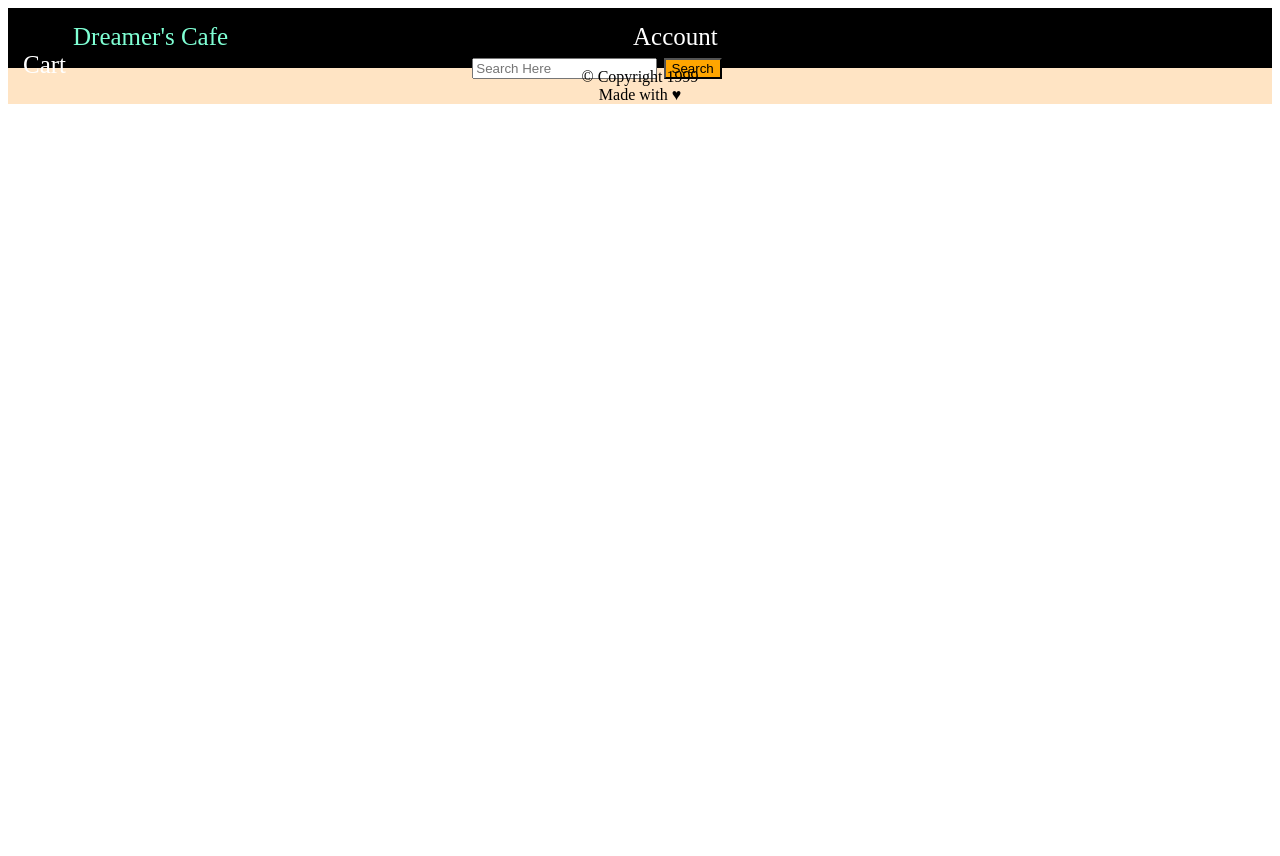
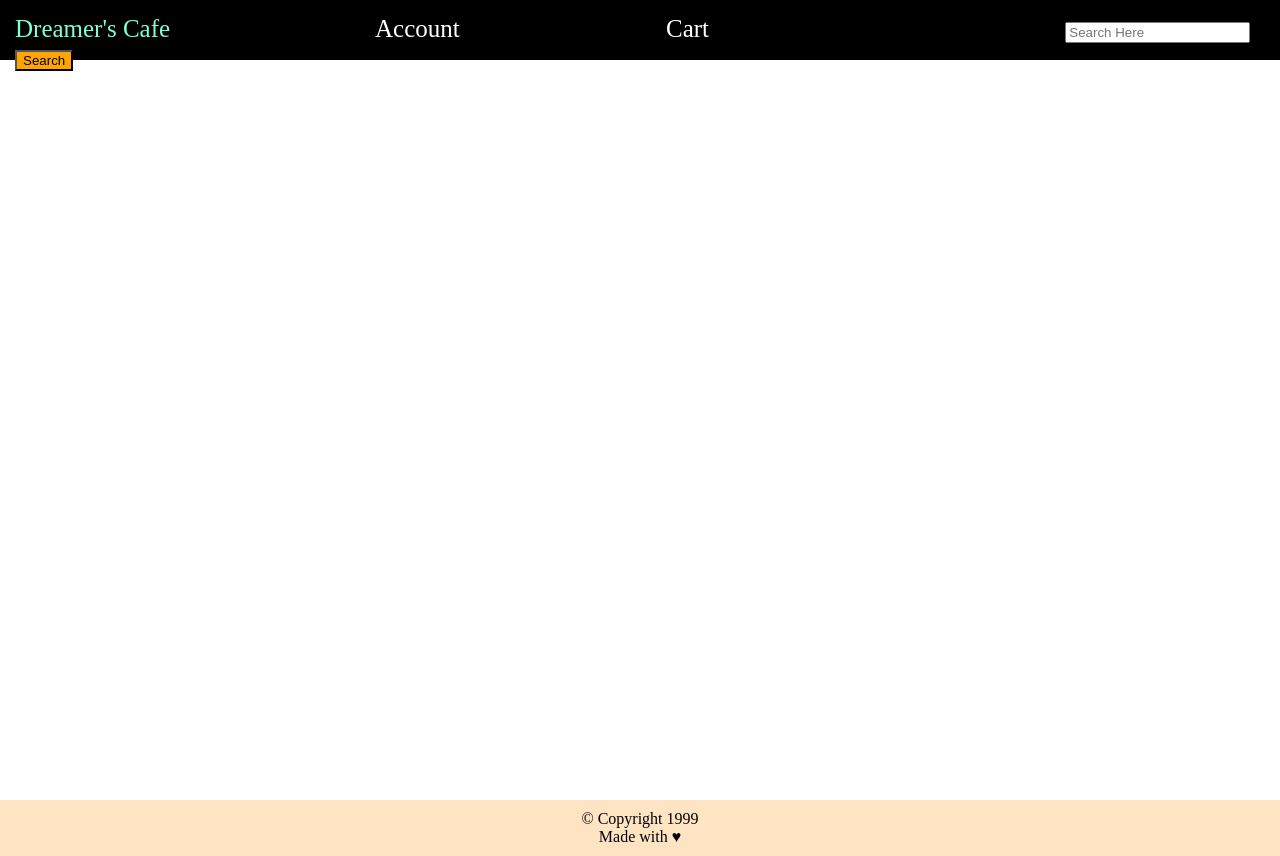
Before and after one commit to shahriararefin/HTML---CSS, a plain HTML site: page sample.html in a window 1280 px wide. Before the commit the page ends 800 px from the top, so only its background shows below. Drawn offline with Linux system fonts and the light colour scheme.

Commit message:
commit 3

```diff
--- a/samplecss.css
+++ b/samplecss.css
@@ -4,24 +4,26 @@
     color: white;
     background-color: black;
     height: 30px;
-    margin: 0px;
     padding: 15px;
-
+    position: fixed;
+    top: 0;
+    right: 0;
+    left: 0;
+    display: inline-block
 
 }
 
 #logo{
-    margin-left: 50px;
-    margin-right: 400px;
+    margin-right: 200px;
     color: aquamarine;
 }
 
 #account{
-    margin-right: 400px;
+    margin-right: 200px;
 }
 
 #cart{
-    margin-right: 400px;
+    margin-right: 350px;
 }
 
 #searchbar{
@@ -37,4 +39,8 @@
 footer{
     text-align: center;
     background-color: bisque;
-}
+    position: absolute;
+    padding: 10px;
+    left: 0;
+    right: 0;
+    top: 100vh;
```
